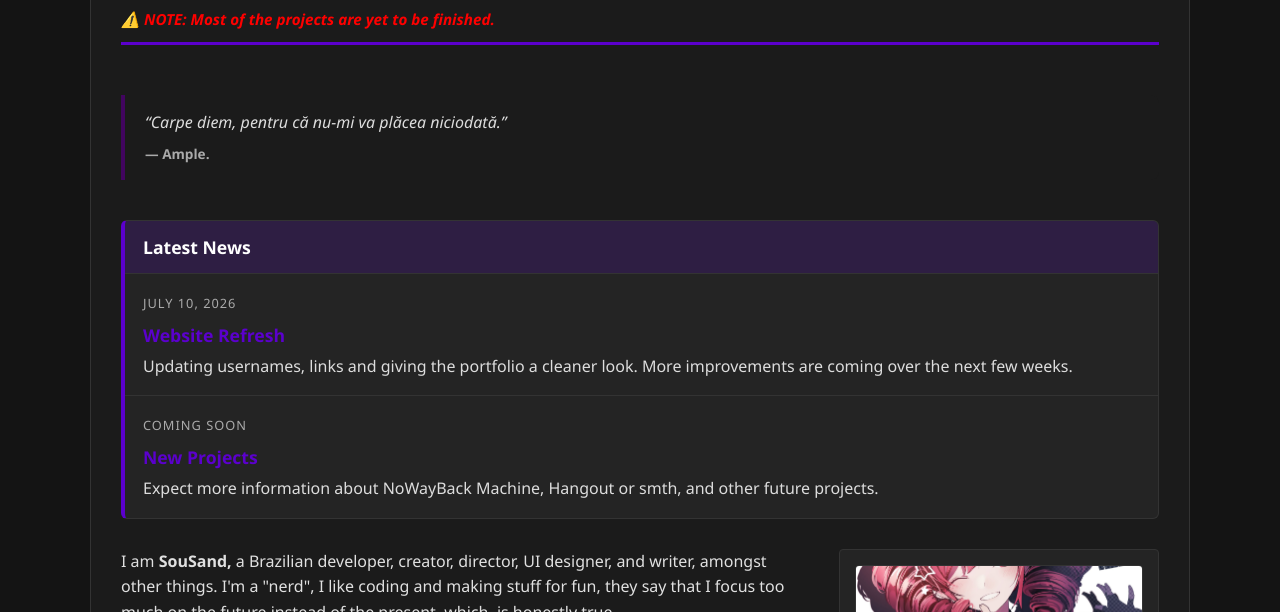
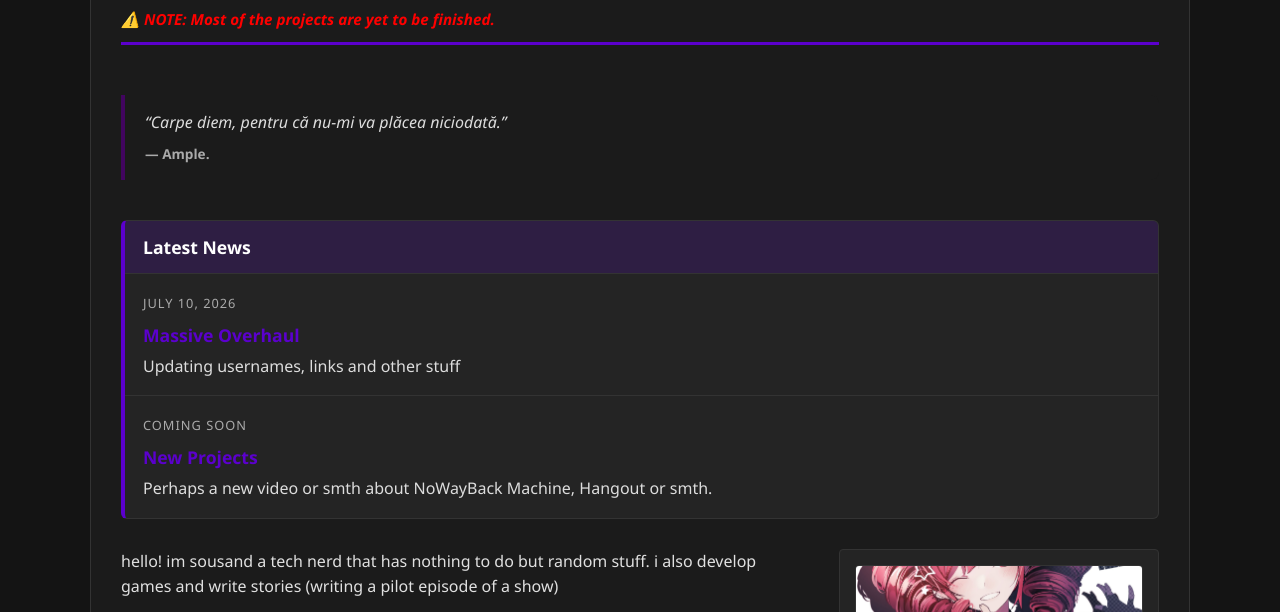
Before and after one commit to sou-sand/sou-sand.github.io, a plain HTML site: page index.html in a window 1280 px wide. Shown: the part 177-789 px from the top of the page. Drawn offline with Linux system fonts and the light colour scheme.

Commit message:
Update index.html

```diff
--- a/index.html
+++ b/index.html
@@ -440,26 +440,23 @@
 
                 <div class="news-item">
                     <span class="news-date">July 10, 2026</span>
-                    <h3>Website Refresh</h3>
+                    <h3>Massive Overhaul</h3>
                     <p>
-                        Updating usernames, links and giving the portfolio a cleaner look. More improvements are coming
-                        over the next few weeks.
+                        Updating usernames, links and other stuff
                     </p>
                 </div>
 
                 <div class="news-item">
                     <span class="news-date">Coming Soon</span>
                     <h3>New Projects</h3>
-                    <p>Expect more information about NoWayBack Machine, Hangout or smth, and other future projects.</p>
+                    <p>Perhaps a new video or smth about NoWayBack Machine, Hangout or smth.</p>
                 </div>
             </div>
             <div class="wiki-columns">
                 <main class="main-content">
                     <p>
-                        <strong><span style="font-weight: 400">I am </span>SouSand,</strong> a Brazilian
-                        developer, creator, director, UI designer, and writer, amongst other things. I'm a "nerd", I
-                        like coding and making stuff for fun, they say that I focus too much on the future instead of
-                        the present, which, is honestly true.
+                        hello! im sousand a tech nerd that has nothing to do but random stuff. i also develop games and
+                        write stories (writing a pilot episode of a show)
                     </p>
                     <p>
                         I'm open to anything you want to talk about! From helping my projects to helping YOUR projects,
```
